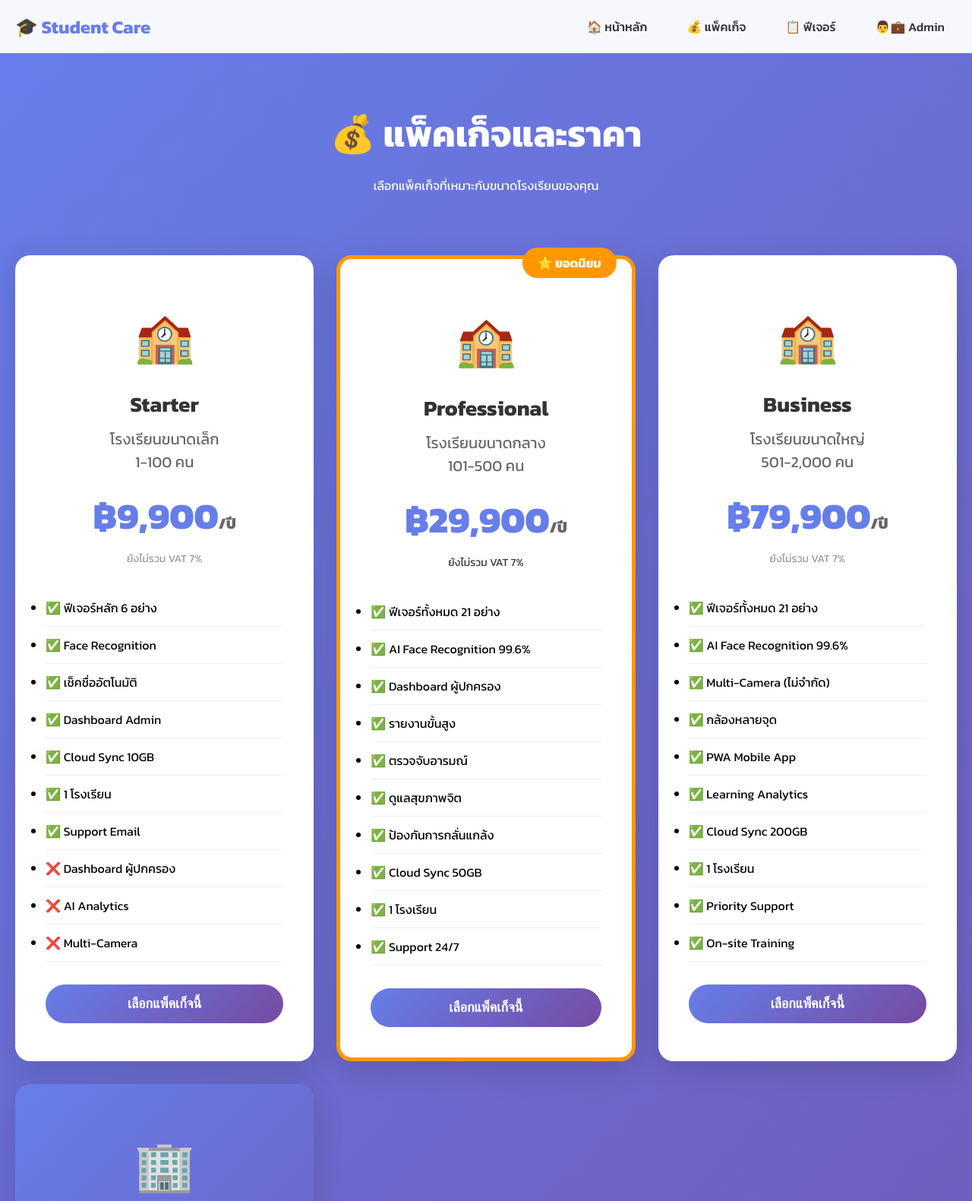
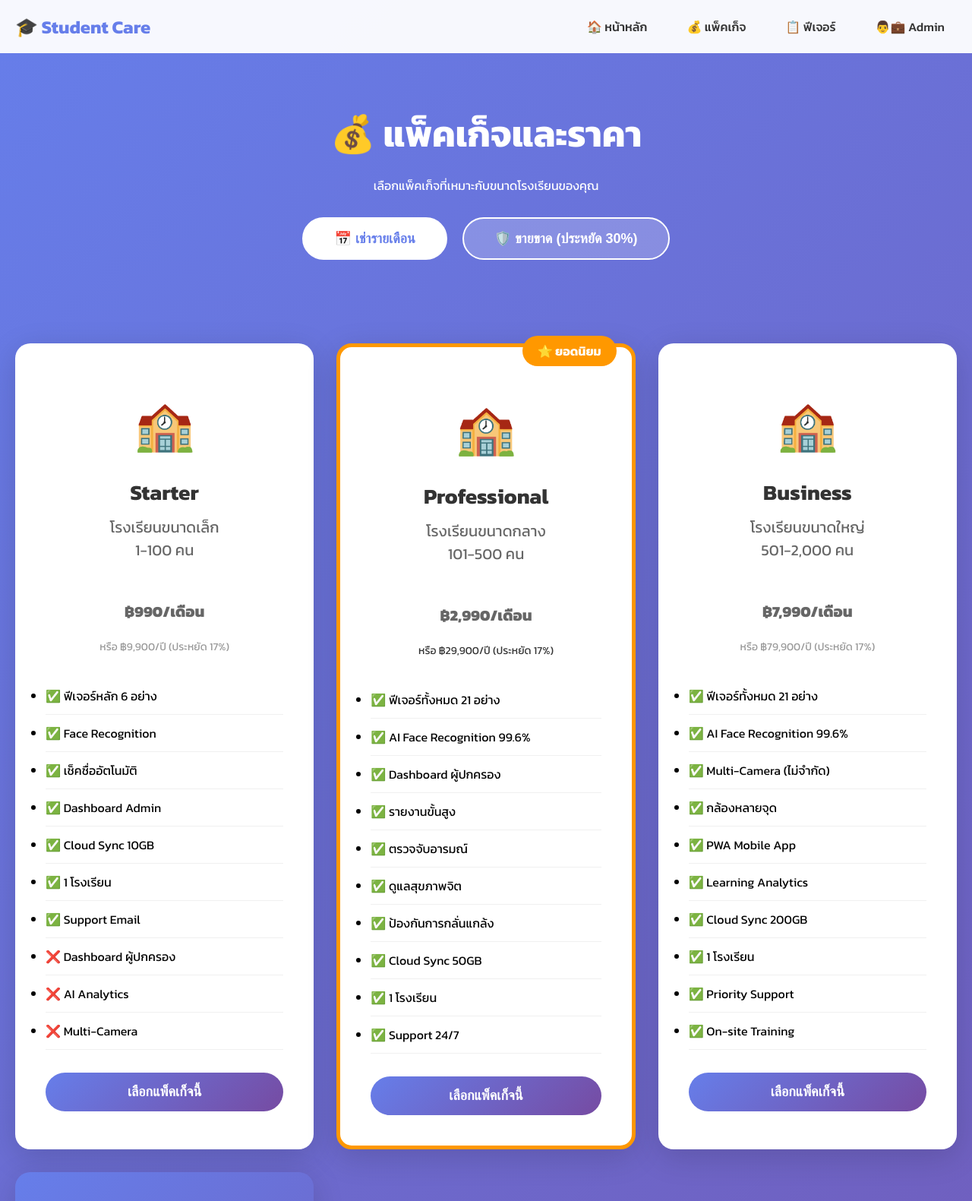
Before and after one commit to Yanperm/hikvission_student_care, a Flask app: page /pricing in a window 1280 px wide. Shown: the top 1581 px of the page at 76% size. Run offline with Flask 3, Linux system fonts and the light colour scheme.

Commit message:
💰 Add monthly/lifetime pricing toggle

```diff
--- a/templates/pricing.html
+++ b/templates/pricing.html
@@ -17,6 +17,10 @@
         .container { max-width: 1400px; margin: 0 auto; padding: 0 20px 40px; }
         .header { text-align: center; padding: 40px 20px; color: white; }
         .header h1 { font-size: 48px; margin-bottom: 20px; }
+        .pricing-toggle { display: flex; justify-content: center; gap: 20px; margin: 30px 0; }
+        .toggle-btn { background: rgba(255,255,255,0.2); color: white; border: 2px solid white; padding: 15px 40px; border-radius: 50px; cursor: pointer; font-weight: 600; font-size: 18px; transition: all 0.3s; }
+        .toggle-btn.active { background: white; color: #667eea; }
+        .toggle-btn:hover { transform: scale(1.05); }
         .pricing-grid { display: grid; grid-template-columns: repeat(auto-fit, minmax(320px, 1fr)); gap: 30px; margin: 40px 0; }
         .pricing-card { background: white; border-radius: 20px; padding: 40px; text-align: center; box-shadow: 0 10px 40px rgba(0,0,0,0.15); transition: all 0.3s; position: relative; }
         .pricing-card:hover { transform: translateY(-10px); box-shadow: 0 20px 60px rgba(0,0,0,0.2); }
@@ -59,6 +63,10 @@
     <div class="header">
         <h1>💰 แพ็คเก็จและราคา</h1>
         <p>เลือกแพ็คเก็จที่เหมาะกับขนาดโรงเรียนของคุณ</p>
+        <div class="pricing-toggle">
+            <button class="toggle-btn active" onclick="showMonthly()">📅 เช่ารายเดือน</button>
+            <button class="toggle-btn" onclick="showLifetime()">🛡️ ขายขาด (ประหยัด 30%)</button>
+        </div>
     </div>
 
     <div class="container">
@@ -67,8 +75,14 @@
                 <div class="package-icon">🏫</div>
                 <div class="package-name">Starter</div>
                 <div class="package-students">โรงเรียนขนาดเล็ก<br>1-100 คน</div>
-                <div class="package-price">฿9,900<span>/ปี</span></div>
-                <p style="font-size: 14px; color: #999; margin-top: -10px;">ยังไม่รวม VAT 7%</p>
+                <div class="package-price">
+                    <span class="monthly-price">฿990<span>/เดือน</span></span>
+                    <span class="lifetime-price" style="display:none;">฿84,000<span> (ขายขาด)</span></span>
+                </div>
+                <p style="font-size: 14px; color: #999; margin-top: -10px;">
+                    <span class="monthly-price">หรือ ฿9,900/ปี (ประหยัด 17%)</span>
+                    <span class="lifetime-price" style="display:none;">ประหยัด 30% จาก ฿120,000</span>
+                </p>
                 <ul class="features-list">
                     <li>✅ ฟีเจอร์หลัก 6 อย่าง</li>
                     <li>✅ Face Recognition</li>
@@ -89,8 +103,14 @@
                 <div class="package-icon">🏫</div>
                 <div class="package-name">Professional</div>
                 <div class="package-students">โรงเรียนขนาดกลาง<br>101-500 คน</div>
-                <div class="package-price">฿29,900<span>/ปี</span></div>
-                <p style="font-size: 14px; color: #333; margin-top: -10px;">ยังไม่รวม VAT 7%</p>
+                <div class="package-price">
+                    <span class="monthly-price">฿2,990<span>/เดือน</span></span>
+                    <span class="lifetime-price" style="display:none;">฿251,000<span> (ขายขาด)</span></span>
+                </div>
+                <p style="font-size: 14px; color: #333; margin-top: -10px;">
+                    <span class="monthly-price">หรือ ฿29,900/ปี (ประหยัด 17%)</span>
+                    <span class="lifetime-price" style="display:none;">ประหยัด 30% จาก ฿359,000</span>
+                </p>
                 <ul class="features-list">
                     <li>✅ ฟีเจอร์ทั้งหมด 21 อย่าง</li>
                     <li>✅ AI Face Recognition 99.6%</li>
@@ -110,8 +130,14 @@
                 <div class="package-icon">🏫</div>
                 <div class="package-name">Business</div>
                 <div class="package-students">โรงเรียนขนาดใหญ่<br>501-2,000 คน</div>
-                <div class="package-price">฿79,900<span>/ปี</span></div>
-                <p style="font-size: 14px; color: #999; margin-top: -10px;">ยังไม่รวม VAT 7%</p>
+                <div class="package-price">
+                    <span class="monthly-price">฿7,990<span>/เดือน</span></span>
+                    <span class="lifetime-price" style="display:none;">฿671,000<span> (ขายขาด)</span></span>
+                </div>
+                <p style="font-size: 14px; color: #999; margin-top: -10px;">
+                    <span class="monthly-price">หรือ ฿79,900/ปี (ประหยัด 17%)</span>
+                    <span class="lifetime-price" style="display:none;">ประหยัด 30% จาก ฿959,000</span>
+                </p>
                 <ul class="features-list">
                     <li>✅ ฟีเจอร์ทั้งหมด 21 อย่าง</li>
                     <li>✅ AI Face Recognition 99.6%</li>
@@ -229,8 +255,24 @@
     </div>
 
     <script>
+        function showMonthly() {
+            document.querySelectorAll('.toggle-btn').forEach(btn => btn.classList.remove('active'));
+            event.target.classList.add('active');
+            document.querySelectorAll('.monthly-price').forEach(el => el.style.display = 'inline');
+            document.querySelectorAll('.lifetime-price').forEach(el => el.style.display = 'none');
+        }
+
+        function showLifetime() {
+            document.querySelectorAll('.toggle-btn').forEach(btn => btn.classList.remove('active'));
+            event.target.classList.add('active');
+            document.querySelectorAll('.monthly-price').forEach(el => el.style.display = 'none');
+            document.querySelectorAll('.lifetime-price').forEach(el => el.style.display = 'inline');
+        }
+
         function selectPackage(packageName) {
-            alert(`✅ คุณเลือกแพ็คเก็จ: ${packageName}\n\nทีมงานจะติดต่อกลับภายใน 24 ชั่วโมง\n\nEmail: sales@softubon.com\nTel: 02-xxx-xxxx`);
+            const isLifetime = document.querySelectorAll('.lifetime-price')[0].style.display !== 'none';
+            const type = isLifetime ? 'ขายขาด' : 'เช่ารายเดือน';
+            alert(`✅ คุณเลือกแพ็คเก็จ: ${packageName} (${type})\n\nทีมงานจะติดต่อกลับภายใน 24 ชั่วโมง\n\nEmail: sales@softubon.com\nTel: 02-xxx-xxxx`);
         }
 
         function contactSales() {
```
